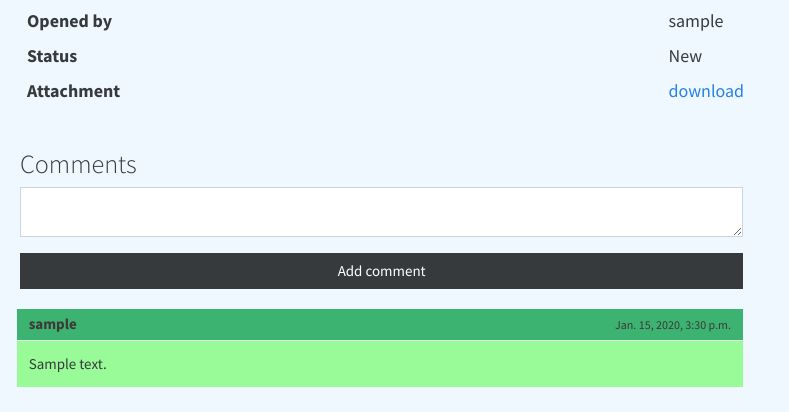
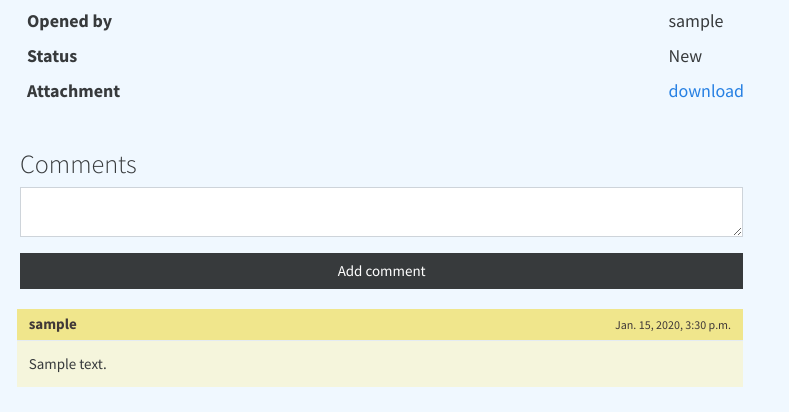
Before and after one commit to AnirudhGowdar/issue-tracker, a Django app: page /tickets/details/1 in a window 1280 px wide. Shown: the part 388-800 px from the top of the page, without its empty margins (0-789 px from the left). Run offline with Django 3.2, Linux system fonts and the light colour scheme; a user stored in the database is signed in; data comes from the database, SQL or seed files in the repository; tables that the repository leaves empty hold one stand-in row (values such as "Sample post"); some libraries are stand-ins or nearby versions.

Commit message:
Update edit ticket form

```diff
--- a/templates/tickets/details.html
+++ b/templates/tickets/details.html
@@ -62,11 +62,11 @@
         {% for comment in comments %}
         <div style="padding-left: 1.3%;padding-bottom: 1%;">
         <div class="show" role="alert" aria-live="assertive" aria-atomic="true" style="width: 57.5%;">
-            <div class="toast-header" style="background-color: mediumseagreen; color: rgb(63, 56, 56);">
+            <div class="toast-header" style="background-color: khaki; color: rgb(63, 56, 56);">
               <strong class="mr-auto"><b>{{comment.author}}</b></strong>
               <small>{{comment.created}}</small>
             </div>
-            <div class="toast-body" style="background-color: palegreen;">
+            <div class="toast-body" style="background-color: beige;">
               {{comment}}
             </div>
         </div>
--- a/tickets/forms.py
+++ b/tickets/forms.py
@@ -67,10 +67,6 @@ class EditTicketForm(ModelForm):
         label='Description',
     )
 
-    attachment = forms.FileField(
-        widget=forms.ClearableFileInput(attrs={'class': 'form-control'}),
-        label='Attachment'
-    )
 
     class Meta:
         model = Ticket
```
